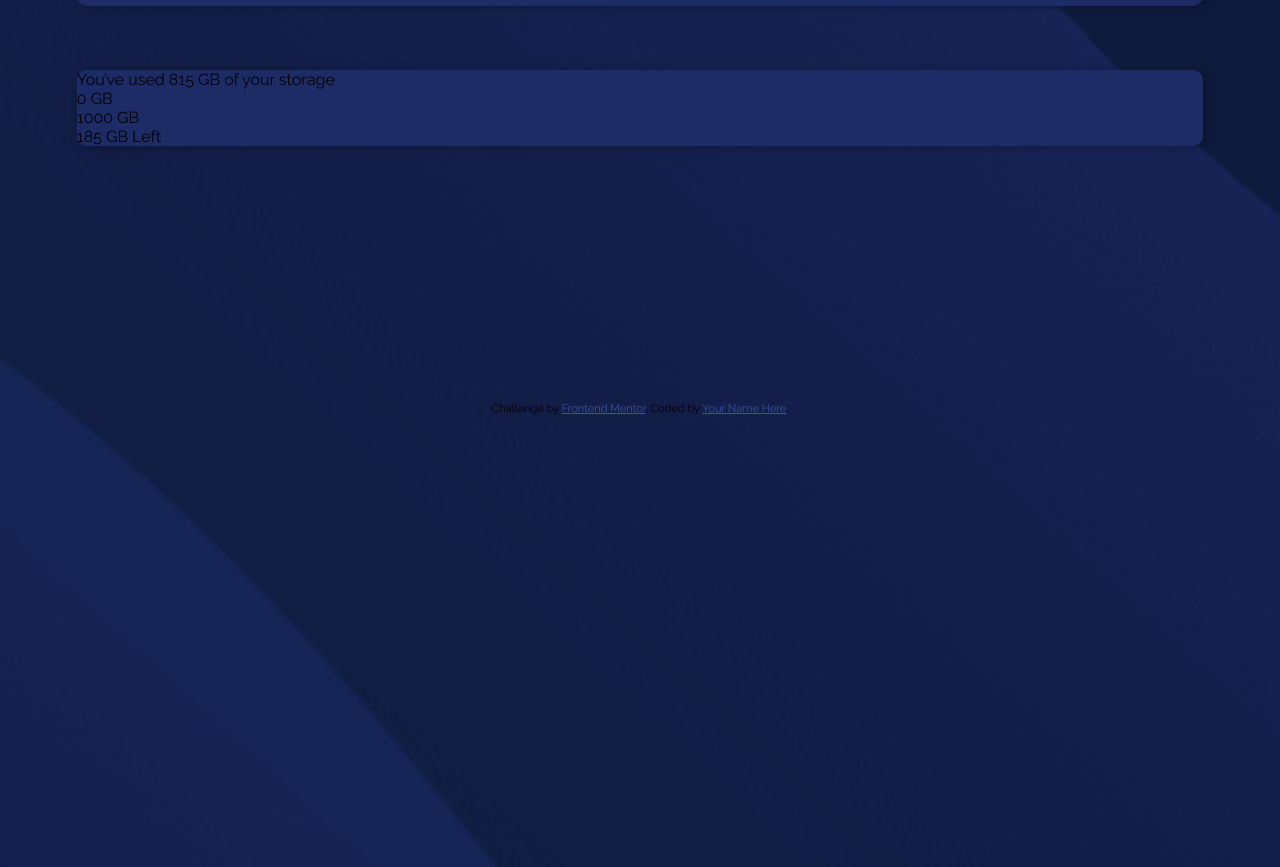
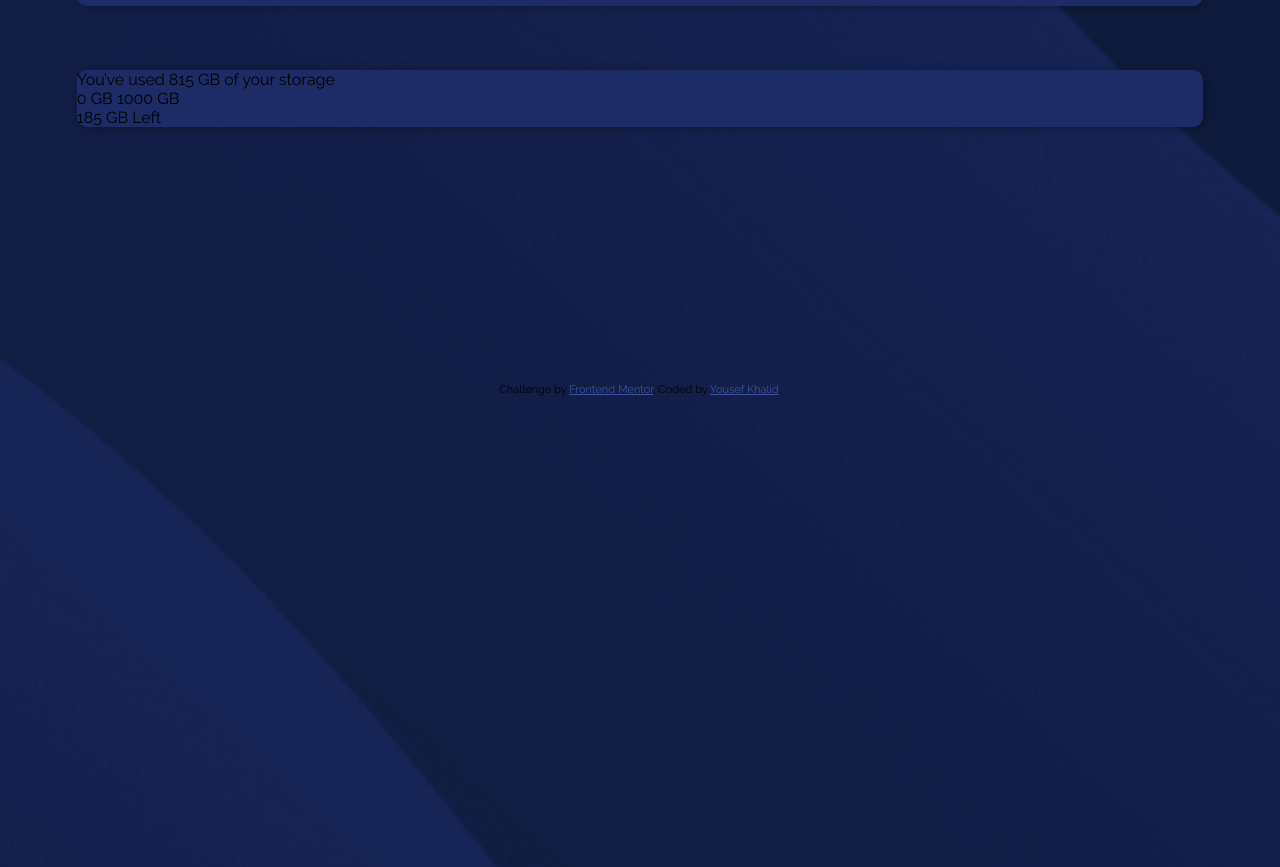
Before and after one commit to YousefKhalid-iq/fylo-data-storage-component, a plain HTML site: page index.html in a window 1280 px wide. Shown: the part 834-1701 px from the top of the page. Drawn offline with Linux system fonts and the light colour scheme.

Commit message:
Add files via upload

```diff
--- a/index.html
+++ b/index.html
@@ -26,23 +26,22 @@
       </div>
       <div class="second-section">
         <p class="info-para">
-          You’ve used 815 GB of your storage
+          You’ve used <span class="used-span">815 GB</span> of your storage
         </p>
-        <p class="shape">
+        <div class="shape"></div>
+        <div class="inner-section"><span class="small-circle"></span></div>
+        <p class="size">
+          <span class="initial-size-span">0 GB</span> <span class="full-size-span">1000 GB</span>
         </p>
-        <p class="initial-size">
-          0 GB
-        </p>
-        <p class="full-size">
-          1000 GB
-        </p>
-        <p class="size-left">
-          185 GB Left
-        </p>
+        <div class="bottom-box">
+          <p class="size-left">
+            <span class="giga-left">185</span><span class="rest-of-text"> GB Left</span>
+          </p>
+        </div>
       </div>
     <div class="attribution">
       Challenge by <a href="https://www.frontendmentor.io?ref=challenge" target="_blank">Frontend Mentor</a>.
-      Coded by <a href="#">Your Name Here</a>.
+      Coded by <a href="https://github.com/YousefKhalid-iq">Yousef Khalid</a>.
     </div>
   </main>
 </body>
```
